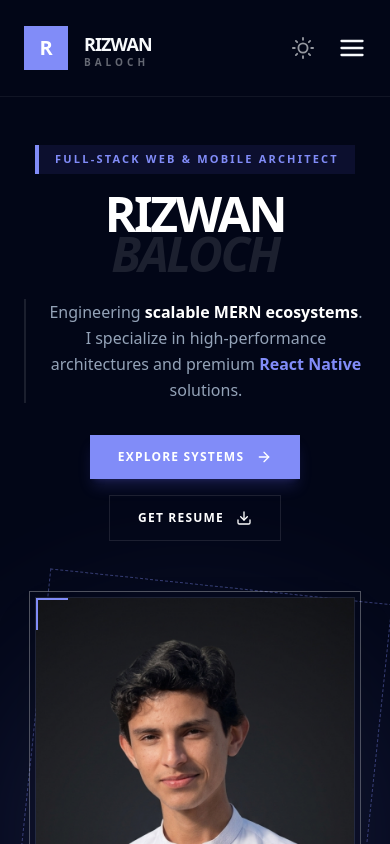
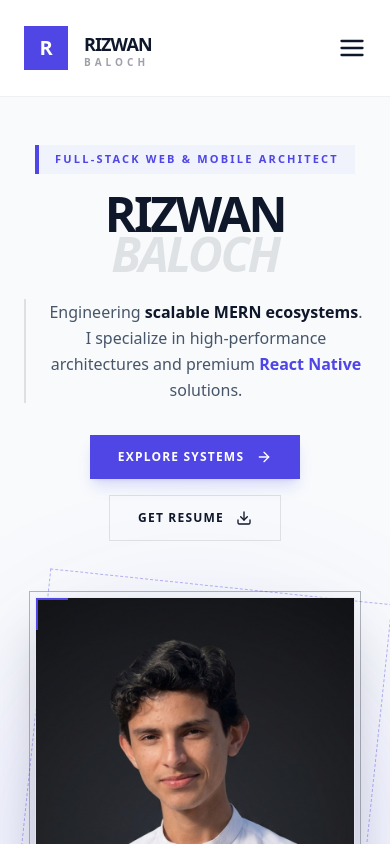
Before and after one commit to therizwanbaloch/RizwanBalochPortfolio, a React (Vite) app: page / in a window 390 px wide. Shown: the top 844 px of the page. Built offline with nearby package versions, Linux system fonts and the light colour scheme.

Commit message:
refactor: disable dark mode and update build config
- Set theme to static light mode and remove theme toggle
- Configure Vite server to allow external host access
- Add SEO meta tags to index.html and metadata.json
- Clean up unused dependencies and project configs

```diff
--- a/eslint.config.js
+++ b/eslint.config.js
@@ -23,7 +23,8 @@ export default defineConfig([
       },
     },
     rules: {
-      'no-unused-vars': ['error', { varsIgnorePattern: '^[A-Z_]' }],
+      'no-unused-vars': ['error', { varsIgnorePattern: '^[A-Z_]|motion' }],
+      'react-refresh/only-export-components': 'off',
     },
   },
 ])
--- a/index.html
+++ b/index.html
@@ -5,7 +5,10 @@
     <link rel="icon" href="/favicon.svg" type="image/svg+xml" />
     <meta name="viewport" content="width=device-width, initial-scale=1.0" />
     <script src="https://cdn.tailwindcss.com"></script>
-    <title>RB Portfolio</title>
+    <title>Rizwan Baloch Portfolio</title>
+    <meta name="description" content="Personal portfolio website of Rizwan Baloch showcasing web development projects, skills, experience, and contact information." />
+    <meta property="og:title" content="Rizwan Baloch Portfolio" />
+    <meta property="og:description" content="Personal portfolio website of Rizwan Baloch showcasing web development projects, skills, experience, and contact information." />
   </head>
   <body>
     <div id="root"></div>
--- /dev/null
+++ b/metadata.json
@@ -0,0 +1,4 @@
+{
+  "name": "Rizwan Baloch Portfolio",
+  "description": "Personal portfolio website of Rizwan Baloch showcasing web development projects, skills, experience, and contact information."
+}
--- a/package.json
+++ b/package.json
@@ -4,7 +4,7 @@
   "version": "0.0.0",
   "type": "module",
   "scripts": {
-    "dev": "vite",
+    "dev": "vite --host 0.0.0.0 --port 3000",
     "lint": "eslint .",
     "preview": "vite preview",
     "build": "vite build"
--- a/src/components/Footer.jsx
+++ b/src/components/Footer.jsx
@@ -1,5 +1,4 @@
 import React from "react";
-import { motion } from "framer-motion";
 import { FiLinkedin, FiGithub, FiMessageCircle } from "react-icons/fi";
 import useTheme from "../context/ThemeContext";
 
--- a/src/components/Navbar.jsx
+++ b/src/components/Navbar.jsx
@@ -1,10 +1,10 @@
 import React, { useState } from "react";
-import { FiMenu, FiX, FiSun, FiMoon, FiArrowUpRight } from "react-icons/fi";
+import { FiMenu, FiX, FiArrowUpRight } from "react-icons/fi";
 import useTheme from "../context/ThemeContext";
 
 const Navbar = () => {
   const [isOpen, setIsOpen] = useState(false);
-  const { theme, isDarkMode, toggleTheme } = useTheme();
+  const { theme, isDarkMode } = useTheme();
 
   const toggleMenu = () => setIsOpen(!isOpen);
 
@@ -86,10 +86,7 @@ const Navbar = () => {
               ))}
             </div>
 
-            <div className="flex items-center gap-8 border-l pl-10" style={{ borderColor: isDarkMode ? "rgba(255,255,255,0.1)" : "rgba(0,0,0,0.1)" }}>
-              <button onClick={toggleTheme} style={{ color: theme.textMain }} className="opacity-50 hover:opacity-100">
-                {isDarkMode ? <FiSun size={19} /> : <FiMoon size={19} />}
-              </button>
+            <div className="flex items-center border-l pl-10" style={{ borderColor: isDarkMode ? "rgba(255,255,255,0.1)" : "rgba(0,0,0,0.1)" }}>
               <a
                 href="/Resume.pdf"
                 className="group flex items-center gap-3 font-bold text-[10px] uppercase tracking-[0.3em] px-8 py-4 transition-all relative"
@@ -101,11 +98,8 @@ const Navbar = () => {
           </div>
 
           {/* Mobile Toggle */}
-          <div className="flex items-center gap-6 md:hidden">
-            <button onClick={toggleTheme} style={{ color: theme.textMain }} className="opacity-60">
-              {isDarkMode ? <FiSun size={22} /> : <FiMoon size={22} />}
-            </button>
-            <button onClick={toggleMenu} style={{ color: theme.textMain }} className="relative z-[120]">
+          <div className="flex items-center md:hidden">
+            <button onClick={toggleMenu} style={{ color: theme.textMain }} className="relative z-[120]" aria-label="Toggle menu">
               {isOpen ? <FiX size={28} /> : <FiMenu size={28} />}
             </button>
           </div>
--- a/src/context/ThemeContext.jsx
+++ b/src/context/ThemeContext.jsx
@@ -1,7 +1,6 @@
 import React, {
   createContext,
   useContext,
-  useState,
   useEffect,
 } from "react";
 
@@ -28,29 +27,18 @@ const themeColors = {
 
 
 const ThemeProvider = ({ children }) => {
-  const [isDarkMode, setIsDarkMode] = useState(true);
+  const isDarkMode = false;
+  const theme = themeColors.light;
 
   useEffect(() => {
-    const savedTheme = localStorage.getItem("portfolio-theme");
-    if (savedTheme) {
-      setIsDarkMode(savedTheme === "dark");
+    try {
+      localStorage.removeItem("portfolio-theme");
+    } catch {
+      // Ignore if localStorage is unavailable
     }
   }, []);
 
-  const toggleTheme = () => {
-    setIsDarkMode((prev) => {
-      const newMode = !prev;
-      localStorage.setItem(
-        "portfolio-theme",
-        newMode ? "dark" : "light"
-      );
-      return newMode;
-    });
-  };
-
-  const theme = isDarkMode
-    ? themeColors.dark
-    : themeColors.light;
+  const toggleTheme = () => {};
 
   return (
     <ThemeContext.Provider
--- a/vite.config.js
+++ b/vite.config.js
@@ -5,4 +5,9 @@ import flowbiteReact from "flowbite-react/plugin/vite"
 
 export default defineConfig({
   plugins: [react(), tailwindcss(), flowbiteReact()],
+  server: {
+    host: '0.0.0.0',
+    port: 3000,
+    allowedHosts: true,
+  },
 })
```
Also changed, not shown: 2 other files (tests, documents, lock files or other folders).
